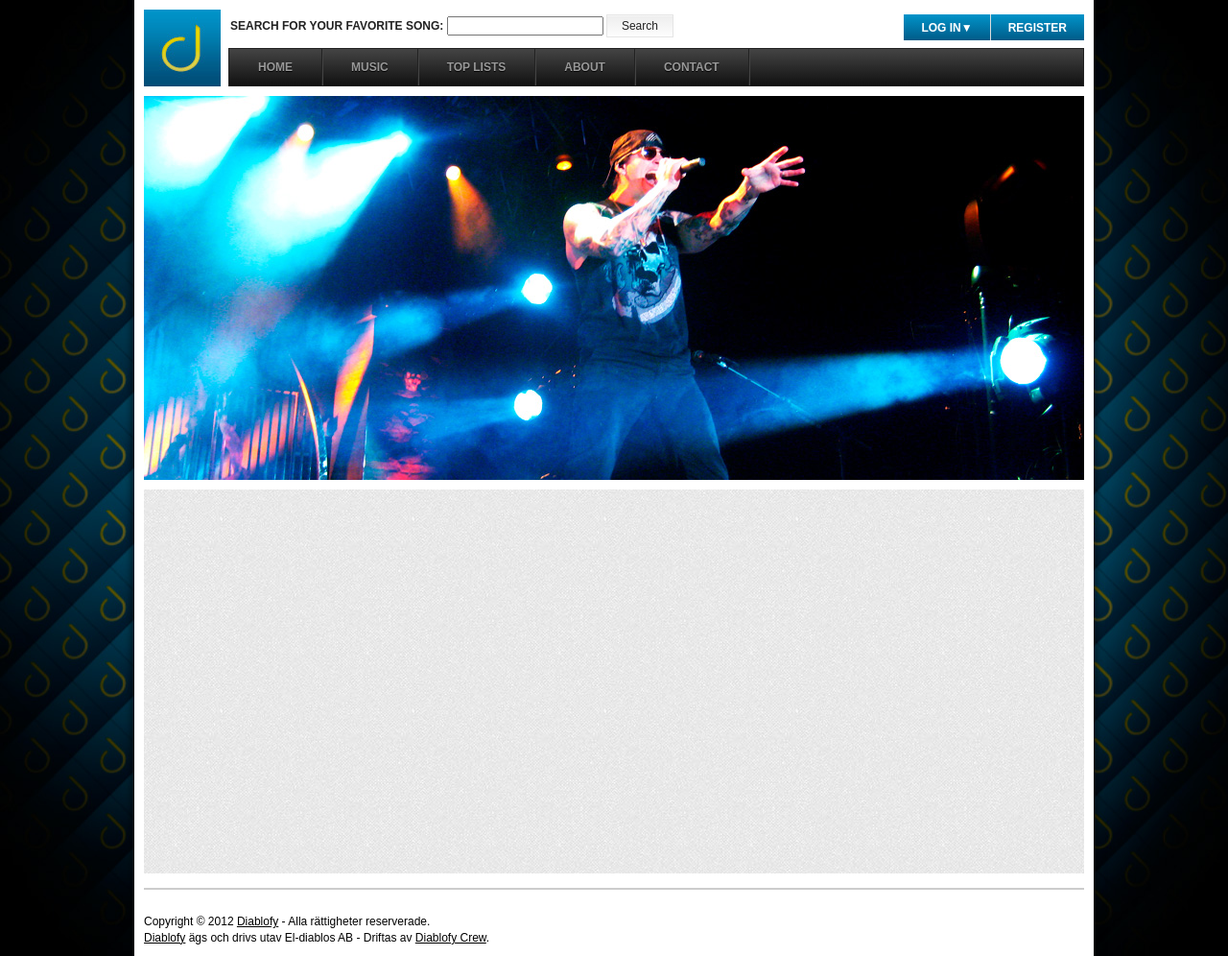
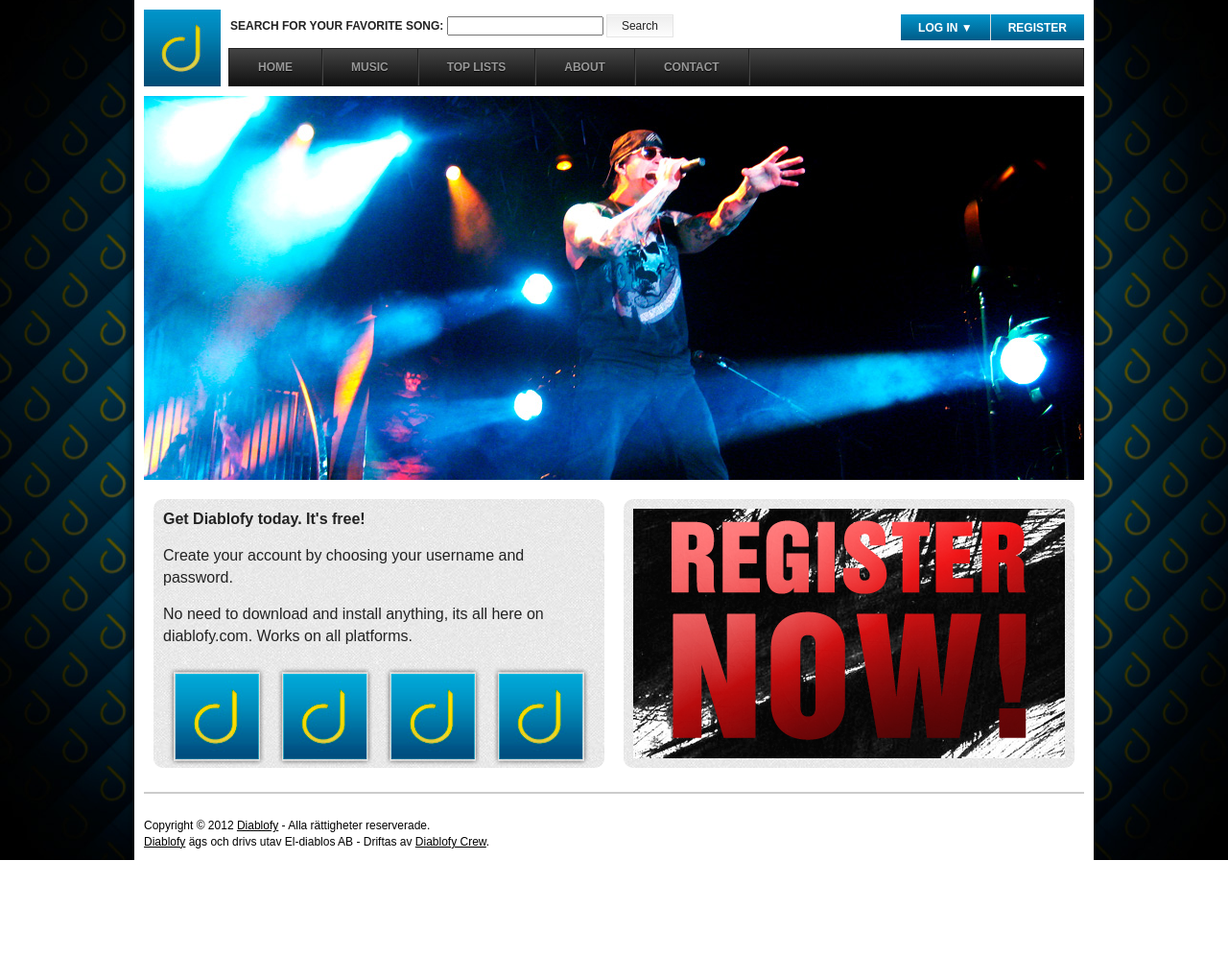
Before and after one commit to calvenstrand/El-diablos, a PHP site: page / in a window 1280 px wide. Shown: the whole page at 96% size. After the commit the page ends 896 px from the top, so only its background shows below. Run offline with PHP 8.4, Linux system fonts and the light colour scheme; some libraries are stand-ins or nearby versions.

Commit message:
small ux fixes

```diff
--- a/css/style.css
+++ b/css/style.css
@@ -124,9 +124,41 @@ footer {
 }
 
 .main-child {
+	width: 100%;
+	height: auto;
+	overflow: auto;
+}
+
+.left {
+	width:450px;
+	height:260px;
+	margin:10px;
+	padding: 10px;
+	float: left;
 	background:url(../img/bg.png);
-	width: 100%;
-	height: 400px;
+	-webkit-border-radius: 10px;
+	-moz-border-radius: 10px;
+	border-radius: 10px;
+}
+
+.right {
+	width:450px;
+	height:260px;
+	margin:10px;
+	padding: 10px;
+	float: right;
+	background:url(../img/bg.png);
+	-webkit-border-radius: 10px;
+	-moz-border-radius: 10px;
+	border-radius: 10px;
+}
+
+.right img {
+	float:right;
+}
+
+.right span {
+	vertical-align:text-top;
 }
 
 .aboutimg {
--- a/includes/header.php
+++ b/includes/header.php
@@ -14,7 +14,7 @@
 				?>
             <li id="login">
                 <a id="login-trigger" href="#">
-                	Log in<span>▼</span>
+                	Log in <span>▼</span>
                 </a>
                 <div id="login-content">
                     <form action="includes/login/login.php" method="post">
--- a/index.php
+++ b/index.php
@@ -32,16 +32,28 @@ session_start();
             </div>
 
         	<div class="main-child">
-                <?php
+
+            	<div class="left">
+                    <b>Get Diablofy today. It's free!</b>
+                    <p>Create your account by choosing your username and password.</p>
+                    <p>No need to download and install anything, its all here on diablofy.com. Works on all platforms.</p>
+                    <img src="img/logobanner.png">
+           		</div>
+
+				<div class="right">
+                 <?php
 
                     if(isset($_GET['loggedin'])){
                         if($_GET['loggedin'] == 'true'){
-                        	echo 'Thank you for logging in!';
+                        	echo '<img src="img/r1.png">Hi there ' . $_SESSION['username'] .'. Welcome to the magic world of diablofy!<br><br> How are you doing? My Name is Rasmus.';
                     	}else if ($_GET['loggedin'] == 'false'){
-                        	echo 'Something went wrong, did you mistype? NOT LOGGED IN';
+                        	echo '<h3>Something went wrong, did you mistype? Idiot...</h3>';
                     	}
-                    }
+                    } else {
+						echo '<a href="register.php"><img src="img/register.png"></a>';
+					}
                  ?>
+                 </div>
           </div>
 
         </div>
--- a/register.php
+++ b/register.php
@@ -16,7 +16,7 @@ session_start();
 	  <?php
     include_once ('includes/header.php');
     ?>
-		<h2 style="text-align:center">Blablabla register whatup</h2>
+		<h2 style="text-align:center">Fill out this form to register</h2>
     <div class="main" role="main">
 			<div class="contact">
 				<form name="registerform" method="post" action="includes/userActions/register.php">
--- a/toplists.php
+++ b/toplists.php
@@ -95,8 +95,8 @@ session_start();
 						</tr>
 						<tr>
 							<td>1</td>
-							<td>Jag blöder!</td>
-							<td>Eric E</td>
+							<td><a href="https://fbcdn-sphotos-a.akamaihd.net/hphotos-ak-prn1/22362_260202244781_604514781_4556415_8245788_n.jpg">Jag blöder!</a></td>
+							<td><a href="https://fbcdn-sphotos-a.akamaihd.net/hphotos-ak-prn1/22362_260202244781_604514781_4556415_8245788_n.jpg">Eric E</a></td>
 						</tr>
 						<tr>
 							<td>2</td>
```
Also changed, not shown: contact.php (+4 -4 lines), img/logobanner.png (added), img/r1.png (added), img/register.png (added).
